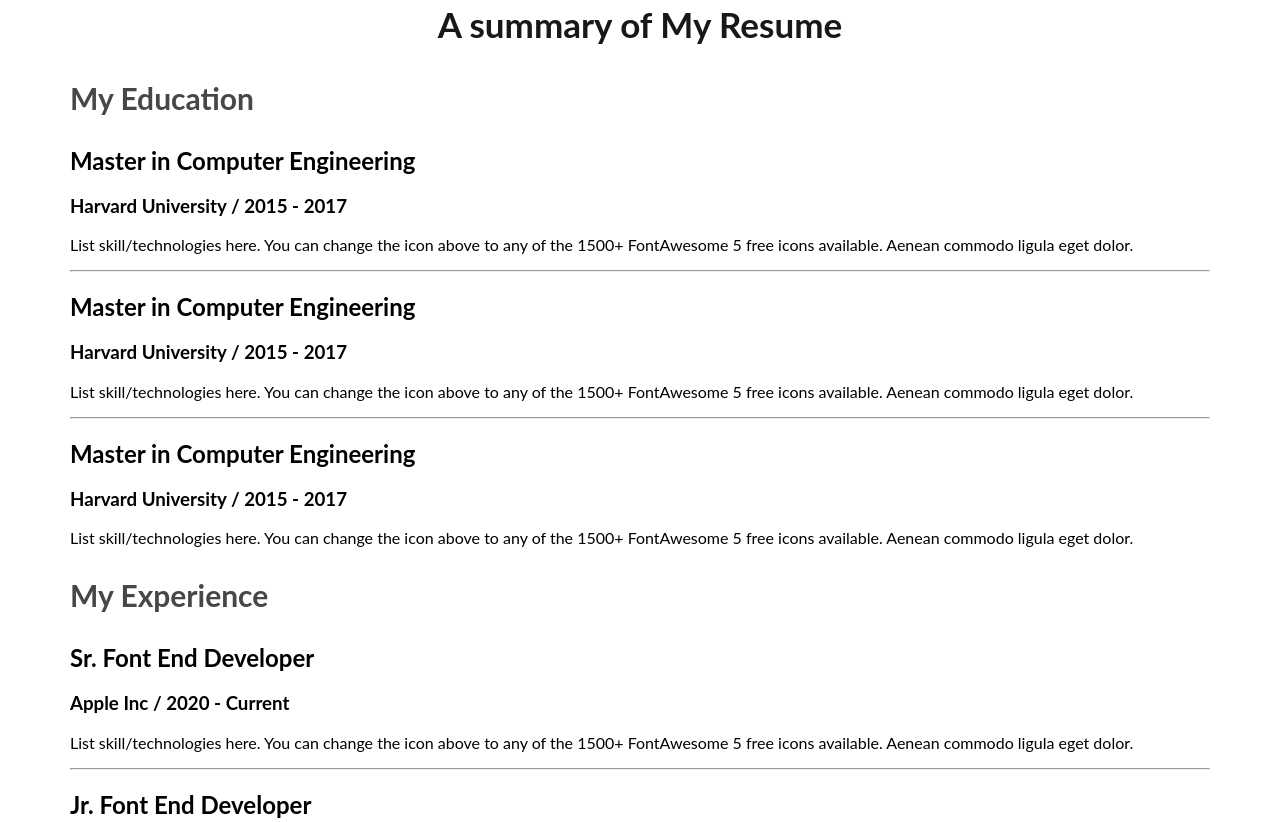
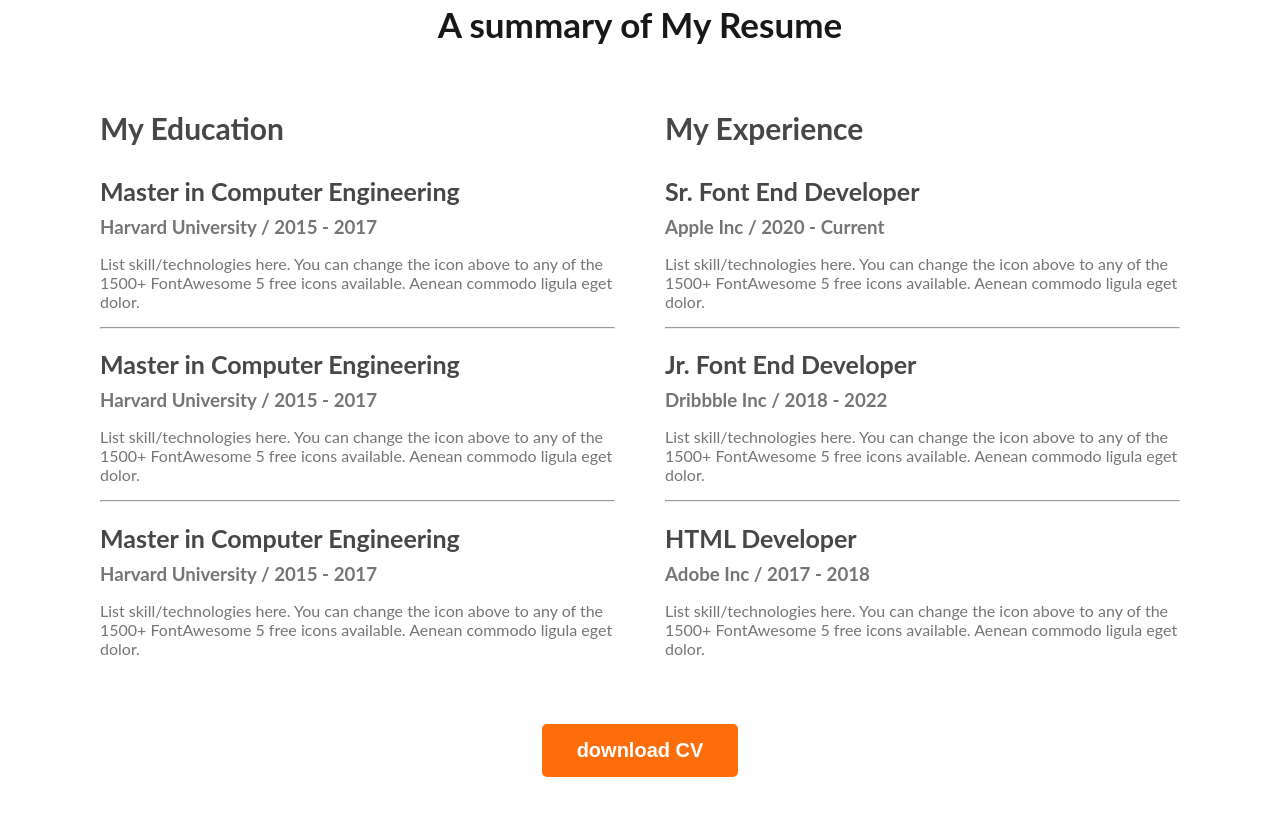
Before and after one commit to Solaimanislam/web-devloper-portfolio, a plain HTML site: page index.html in a window 1280 px wide. Shown: the part 2221-3043 px from the top of the page. After the commit the page ends 3006 px from the top, so only its background shows below. Drawn offline with Linux system fonts and the light colour scheme.

Commit message:
added CV

```diff
--- a/index.html
+++ b/index.html
@@ -146,6 +146,9 @@
                     </div>
                 </div>
             </div>
+            <div class="download-cv">
+                <button class="btn-primary">download CV</button>
+            </div>
         </section>
 
     </main>
--- a/styles/portfolio.css
+++ b/styles/portfolio.css
@@ -162,3 +162,27 @@ main section {
     font-size: 30px;
     font-weight: 700;
 }
+.resume-container{
+    display: flex;
+    gap: 50px;
+}
+.resume-item-title{
+    color: #474747;
+    font-size: 25px;
+    font-weight: 700;
+    margin-bottom: 10px;
+}
+.resume-item-institute{
+    margin-bottom: 10px;
+    margin-top: 0;
+}
+.resume-item-institute, .resume-item-description{
+    color: #757575;
+}
+.resume-container{
+    margin: 30px;
+}
+.download-cv{
+    text-align: center;
+    margin-top: 50px;
+}
```
